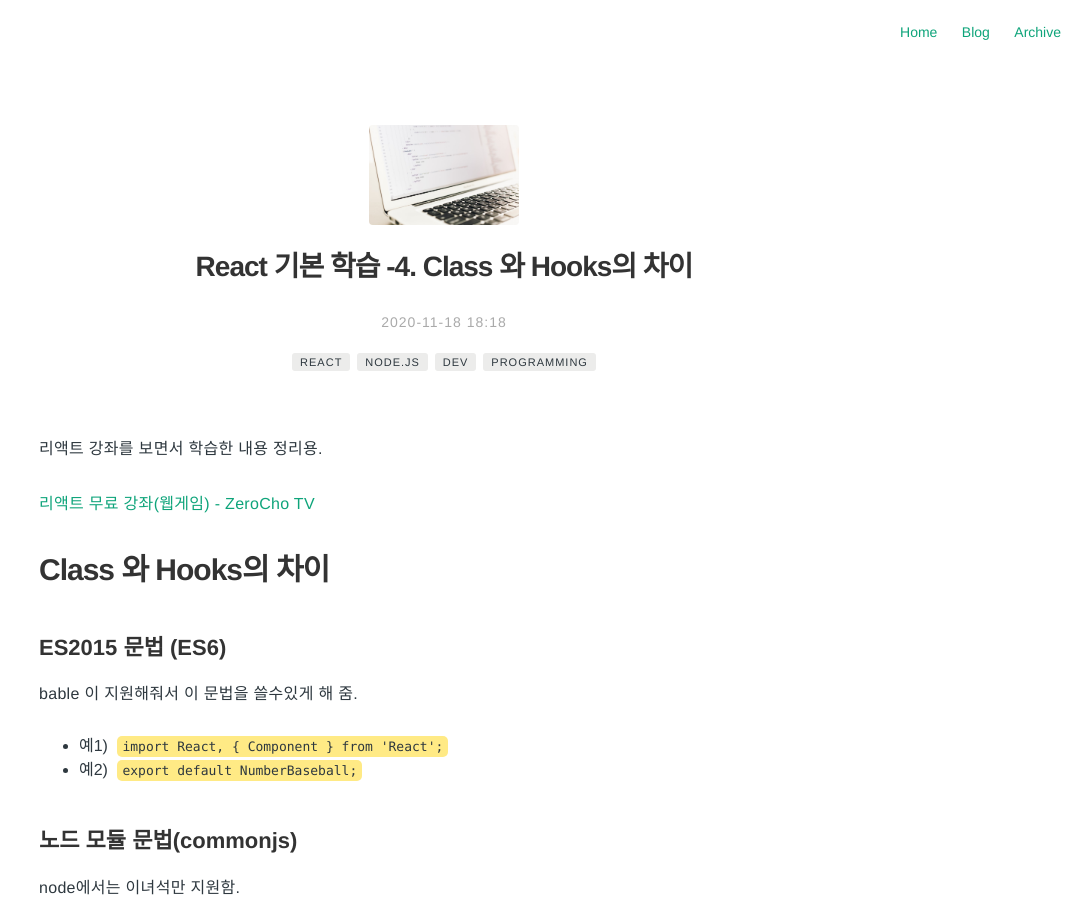
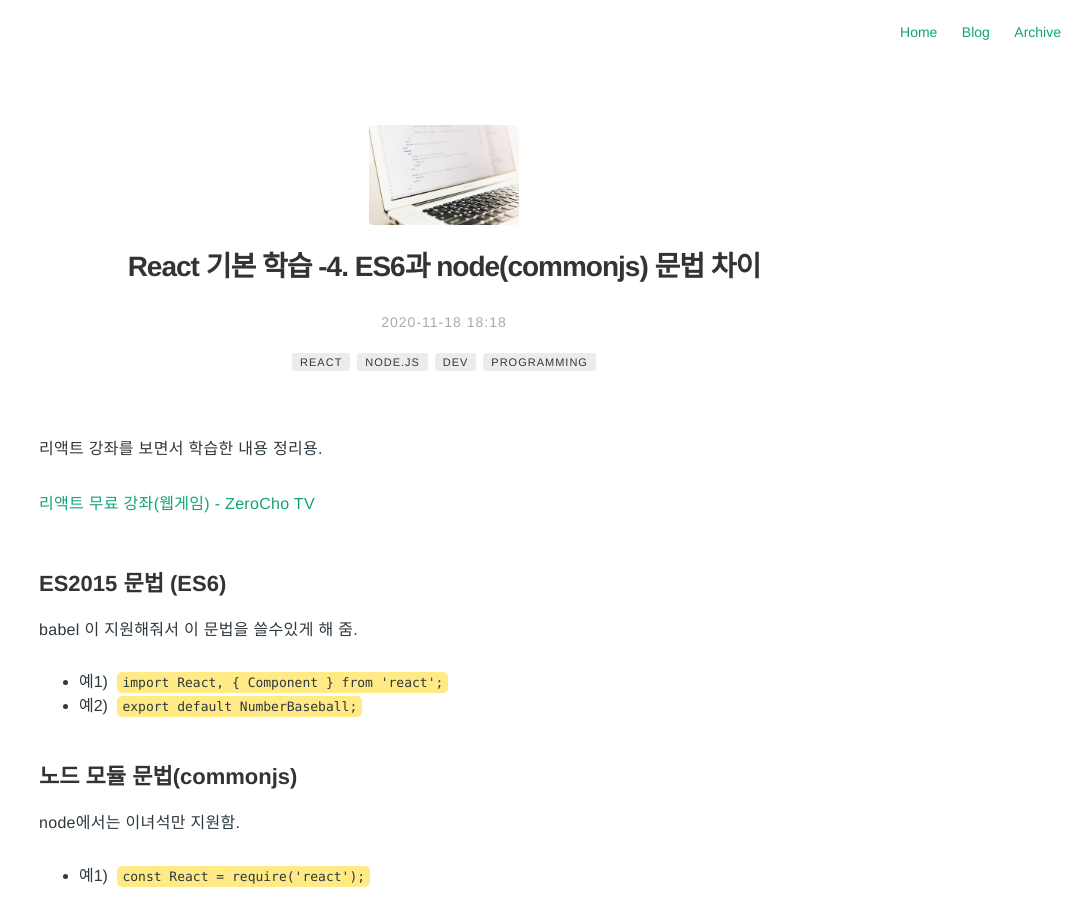
Before and after one commit to Pie001/pie001.github.io, a Jekyll site: the page built from _posts/2020-11-19-0073.md, in a window 1280 px wide and 900 px high. Shown: the whole window, without its empty margins (196-1280 px from the left). Built offline with Jekyll 4.4.1, drawn with Linux system fonts in a browser that asks for light colours; comment, search, counter and statistics services are not loaded.

Commit message:
Update 2020-11-19-0073.md

```diff
--- a/_posts/2020-11-19-0073.md
+++ b/_posts/2020-11-19-0073.md
@@ -1,5 +1,5 @@
 ---
-title: React 기본 학습 -4. Class 와 Hooks의 차이
+title: React 기본 학습 -4. ES6과 node(commonjs) 문법 차이
 layout: post
 date:  2020-11-18 18:18
 image: /assets/images/post_header.jpg
@@ -13,19 +13,18 @@
 - programming
 category: tech-note
 author: pie
-description: React 기본 학습 -4. Class 와 Hooks의 차이
+description: React 기본 학습 -4. ES6과 node(commonjs) 문법 차이
 ---
 
 리액트 강좌를 보면서 학습한 내용 정리용.
 
 [리액트 무료 강좌(웹게임) - ZeroCho TV](https://www.youtube.com/watch?v=V3QsSrldHqI&list=PLcqDmjxt30RtqbStQqk-eYMK8N-1SYIFn)
 
-# Class 와 Hooks의 차이
 
 ## ES2015 문법 (ES6)
-bable 이 지원해줘서 이 문법을 쓸수있게 해 줌.
+babel 이 지원해줘서 이 문법을 쓸수있게 해 줌.
 
-- 예1) `import React, { Component } from 'React';`
+- 예1) `import React, { Component } from 'react';`
 - 예2) `export default NumberBaseball;`
 
 ## 노드 모듈 문법(commonjs)
```
